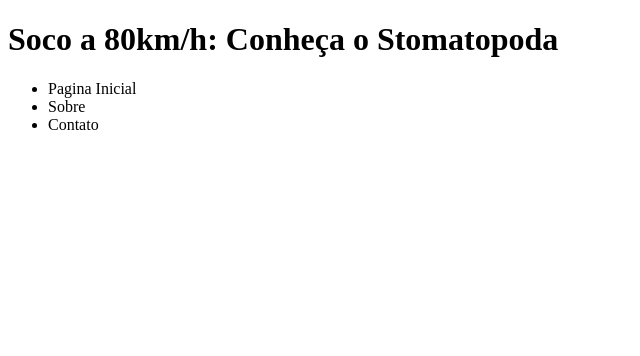
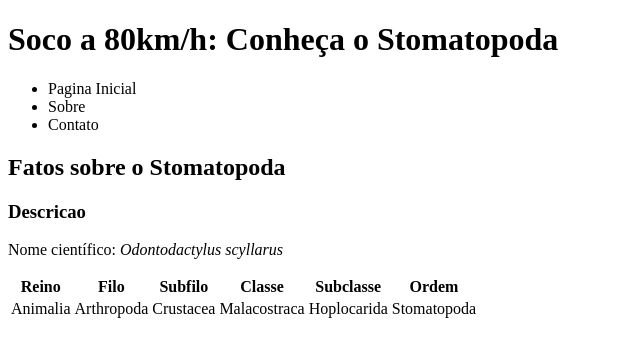
Before and after one commit to EnioNicael/trybe-exercises, a plain HTML site: page intro_dev_web/bloco_3/intro-html-e-css/htmlSemantico.html in a window 1280 px wide. Shown: the whole page, without its empty margins (0-640 px from the left). Drawn offline with Linux system fonts and the light colour scheme.

Commit message:
adicao de informacoes em tabela

```diff
--- a/intro_dev_web/bloco_3/intro-html-e-css/htmlSemantico.html
+++ b/intro_dev_web/bloco_3/intro-html-e-css/htmlSemantico.html
@@ -18,5 +18,37 @@
         </ul>
     </nav>
 
+    <article>
+        <h2>Fatos sobre o Stomatopoda</h2>
+
+        <section>
+            <h3>Descricao</h3>
+            <p>Nome científico: <em>Odontodactylus scyllarus</em></p>
+            <table>
+              <thead>
+                <tr>
+                  <th>Reino</th>
+                  <th>Filo</th>
+                  <th>Subfilo</th>
+                  <th>Classe</th>
+                  <th>Subclasse</th>
+                  <th>Ordem</th>
+                </tr>
+              </thead>
+              <tbody>
+                <tr>
+                  <td>Animalia</td>
+                  <td>Arthropoda</td>
+                  <td>Crustacea</td>
+                  <td>Malacostraca</td>
+                  <td>Hoplocarida</td>
+                  <td>Stomatopoda</td>
+                </tr>
+              </tbody>
+            </table>
+        </section>
+
+        <section></section>
+    </article>
   </body>
 </html>
```
